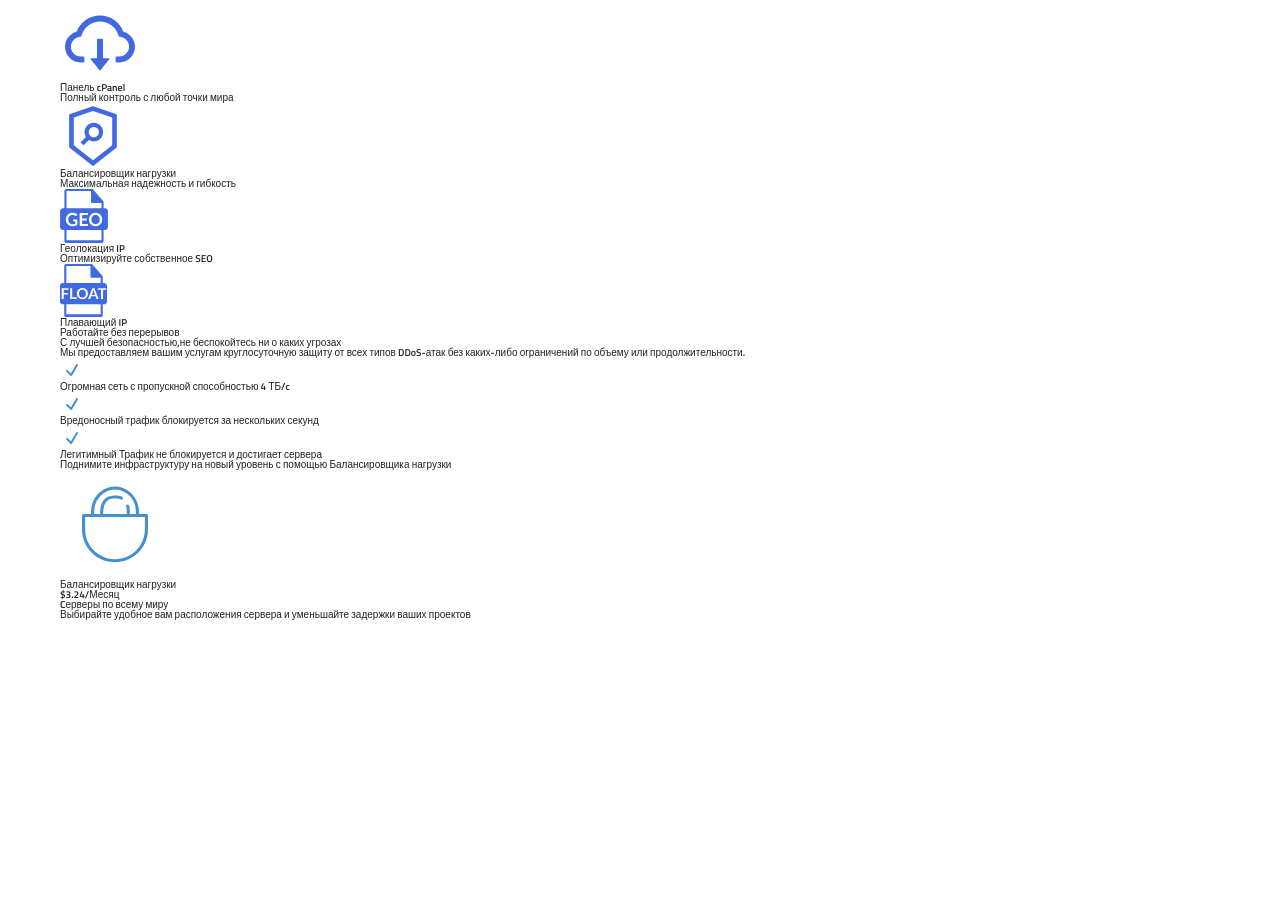
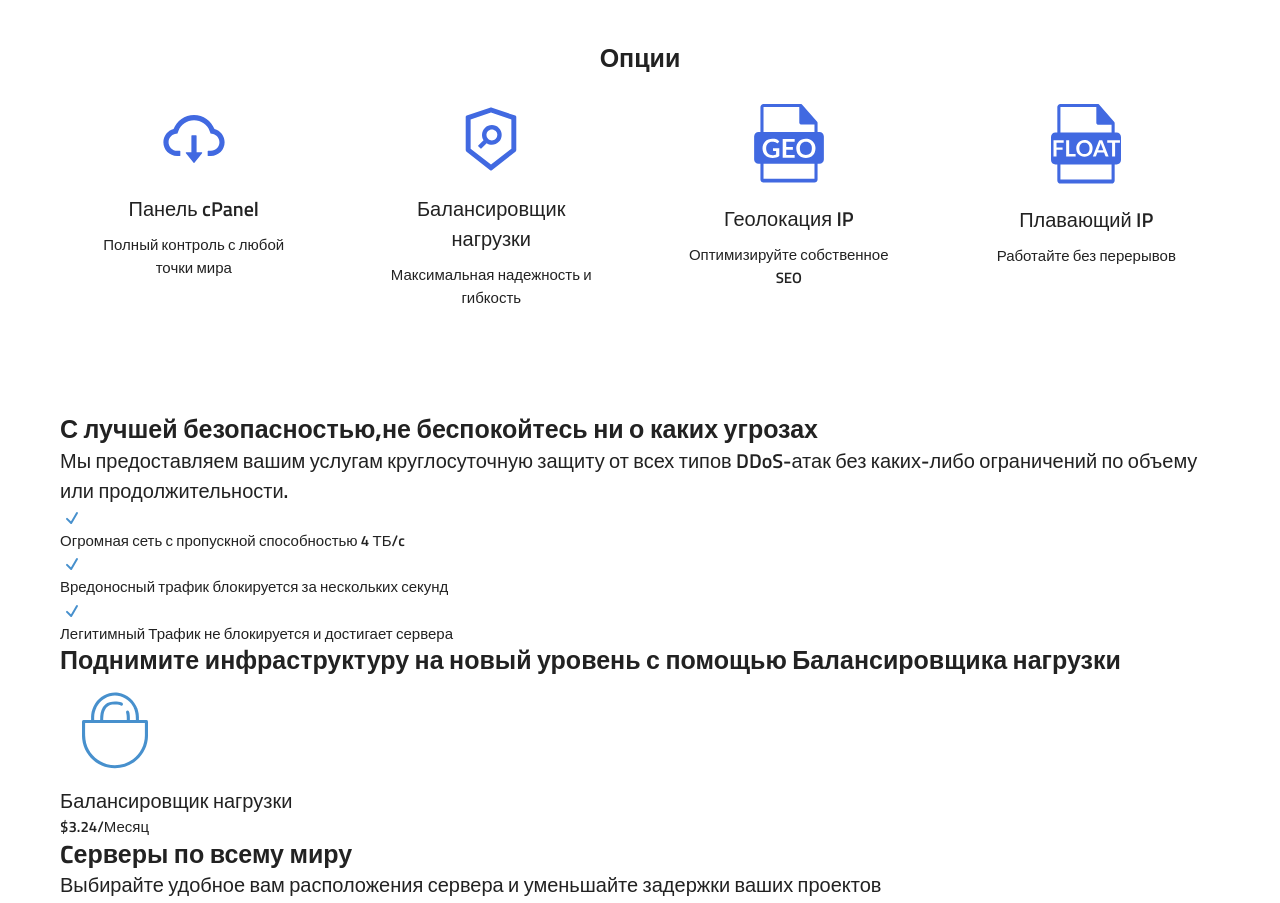
Before and after one commit to TimurDuyshenaliev/limial, a website: page src/index.html in a window 1280 px wide. Shown: the part 817-1720 px from the top of the page. Drawn offline with Linux system fonts and the light colour scheme.

Commit message:
options css done

```diff
--- a/src/index.html
+++ b/src/index.html
@@ -73,51 +73,47 @@
         </h2>
         <li class="list-of-options">
             <ul class="list-of-options__item">
-                <p></p>
-                <img src="images/options-cloud.svg" alt="cloud">
+                <img class="options-img" src="images/options-cloud.svg" alt="cloud">
                 <div class="list-of-options__content">
-                    <h2>
+                    <h3 class="list-of-options__content__item">
                         Панель cPanel
-                    </h2>
-                    <h3>
+                    </h3>
+                    <p>
                         Полный контроль с любой точки мира
-                    </h3>
+                    </p>
                 </div>
             </ul>
             <ul class="list-of-options__item">
-                <p></p>
-                <img src="images/options-security-scan.svg" alt="scan">
+                <img class="options-img" src="images/options-security-scan.svg" alt="scan">
                 <div class="list-of-options__content">
-                    <h2>
+                    <h3 class="list-of-options__content__item">
                         Балансировщик нагрузки
-                    </h2>
-                    <h3>
+                    </h3>
+                    <p>
                         Максимальная надежность и гибкость
-                    </h3>
+                    </p>
                 </div>
             </ul>
             <ul class="list-of-options__item">
-                <p></p>
-                <img src="images/options-geo.svg" alt="geo IP">
+                <img class="options-img" src="images/options-geo.svg" alt="geo IP">
                 <div class="list-of-options__content">
-                    <h2>
+                    <h3 class="list-of-options__content__item">
                         Геолокация IP
-                    </h2>
-                    <h3>
+                    </h3>
+                    <p>
                         Оптимизируйте собственное SEO
-                    </h3>
+                    </p>
                 </div>
             </ul>
             <ul class="list-of-options__item">
-                <p></p>
-                <img src="images/options-float.svg" alt="float-file">
+                <img class="options-img" src="images/options-float.svg" alt="float-file">
                 <div class="list-of-options__content">
-                    <h2>
+                    <h3 class="list-of-options__content__item">
                         Плавающий IP
-                    </h2>
-                    <h3>
+                    </h3>
+                    <p>
                         Работайте без перерывов
-                    </h3>
+                    </p>
                 </div>
             </ul>
         </li>
@@ -154,18 +150,19 @@
         </div>
     </div>
 </div>
+
 <!-- END SECURITY -->
 <!-- START PROMO -->
 <div class="promo">
     <div class="conteiner">
-        <p class="promo-text">
+        <h2 class="promo-text">
             Поднимите инфраструктуру на новый уровень с помощью Балансировщика нагрузки
-        </p>
+        </h2>
         <div class="balancer">
             <img src="images/Security.svg" alt="lock">
-            <p class="balancer-text">
+            <h3 class="balancer-text">
                 Балансировщик нагрузки
-            </p>
+            </h3>
             <p class="balancer-price">
                 $3.24/Месяц
             </p>
--- a/src/scss/homepage/index.scss
+++ b/src/scss/homepage/index.scss
@@ -1,3 +1,19 @@
+h2{
+    font-weight: bold;
+    font-size: 2.5rem;
+    line-height: 1.25;
+}
+h3{
+    font-weight: normal;
+    font-size: 2rem;
+    line-height: 1.5;
+}
+p{
+    font-weight: normal;
+    font-size: 1.5rem;
+    line-height: 1.5;
+}
+// ----------- HERO ---------- //
 .hero{
     height: 100vh;
     background-image: url("/images/main_background.jpeg");
@@ -25,8 +41,6 @@ header{
     color: #FFFFFF;
     text-decoration: none;
 }
-
-
 .header-bottom{
     display: flex;
     justify-content: space-between;
@@ -63,11 +77,9 @@ header{
     width: 100px;
     color: #1B56C5;
 }
-
 .main{
     display:inline-flex;
     margin-top: 85px;
-
 }
 .text__h1{
     font-weight: bold;
@@ -91,3 +103,34 @@ header{
 .main__img > img{
     width: 646px;
 }
+// ----------- OPTIONS ---------- //
+.options{
+    display: flex;
+    flex-direction: column;
+    text-align: center;
+    margin-top: 60px;
+    margin-bottom: 110px;
+}
+.list-of-options{
+    display: flex;
+    justify-content: center;
+    gap: 30px;
+}
+.list-of-options__item{
+    width: 255px;
+    height: 200px;
+    text-align: center;
+    padding-top: 30px;
+    padding-left: 32px;
+    padding-right: 32px;
+}
+.list-of-options__content{
+    padding-top: 20px;
+}
+.list-of-options__content__item{
+    padding-bottom: 10px;
+}
+.options-img{
+    width: 70px;
+}
+// ----------- SECURITY ---------- //
```
Also changed, not shown: src/scss/general.scss (+3 -4 lines), src/css/styles.css.
